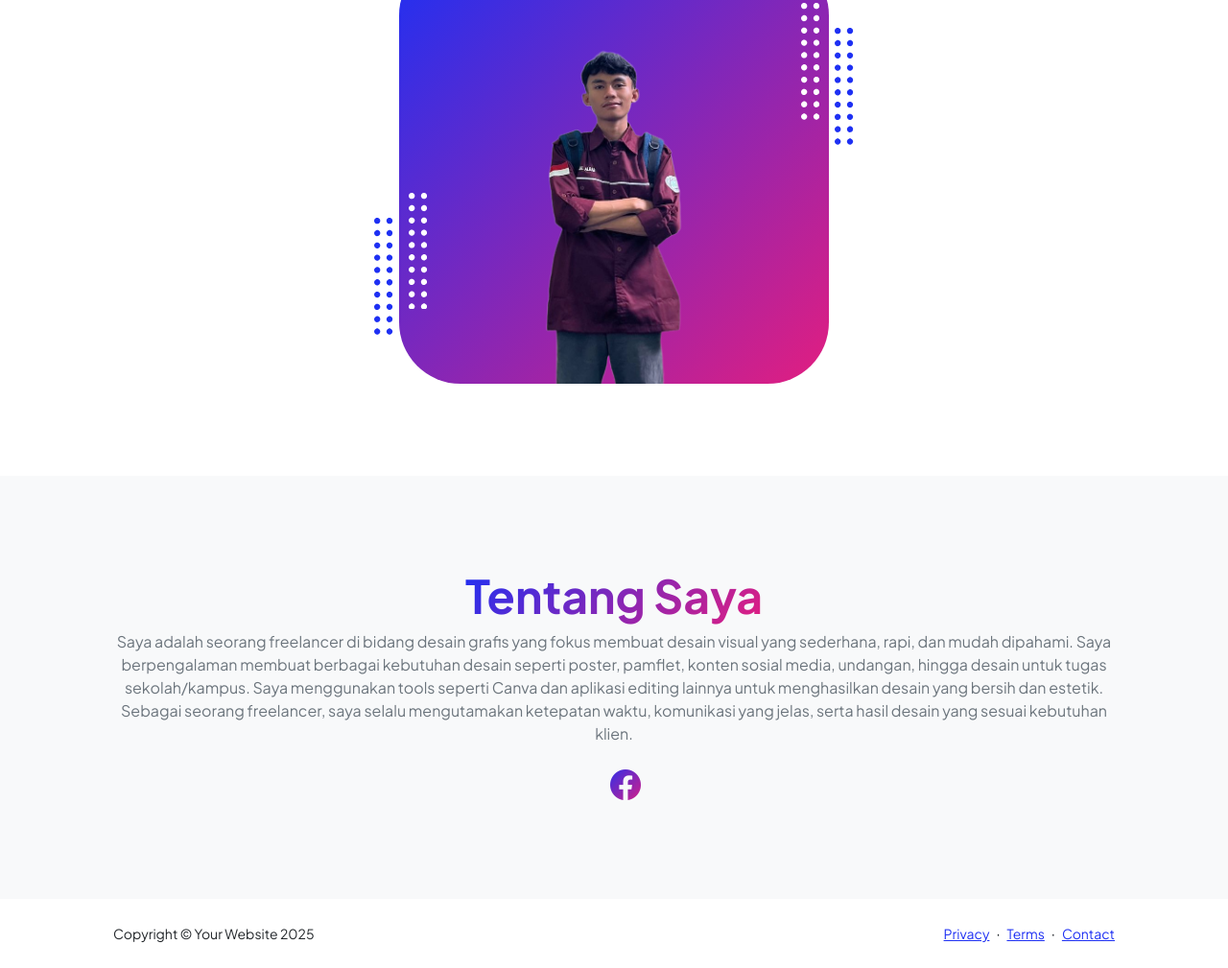
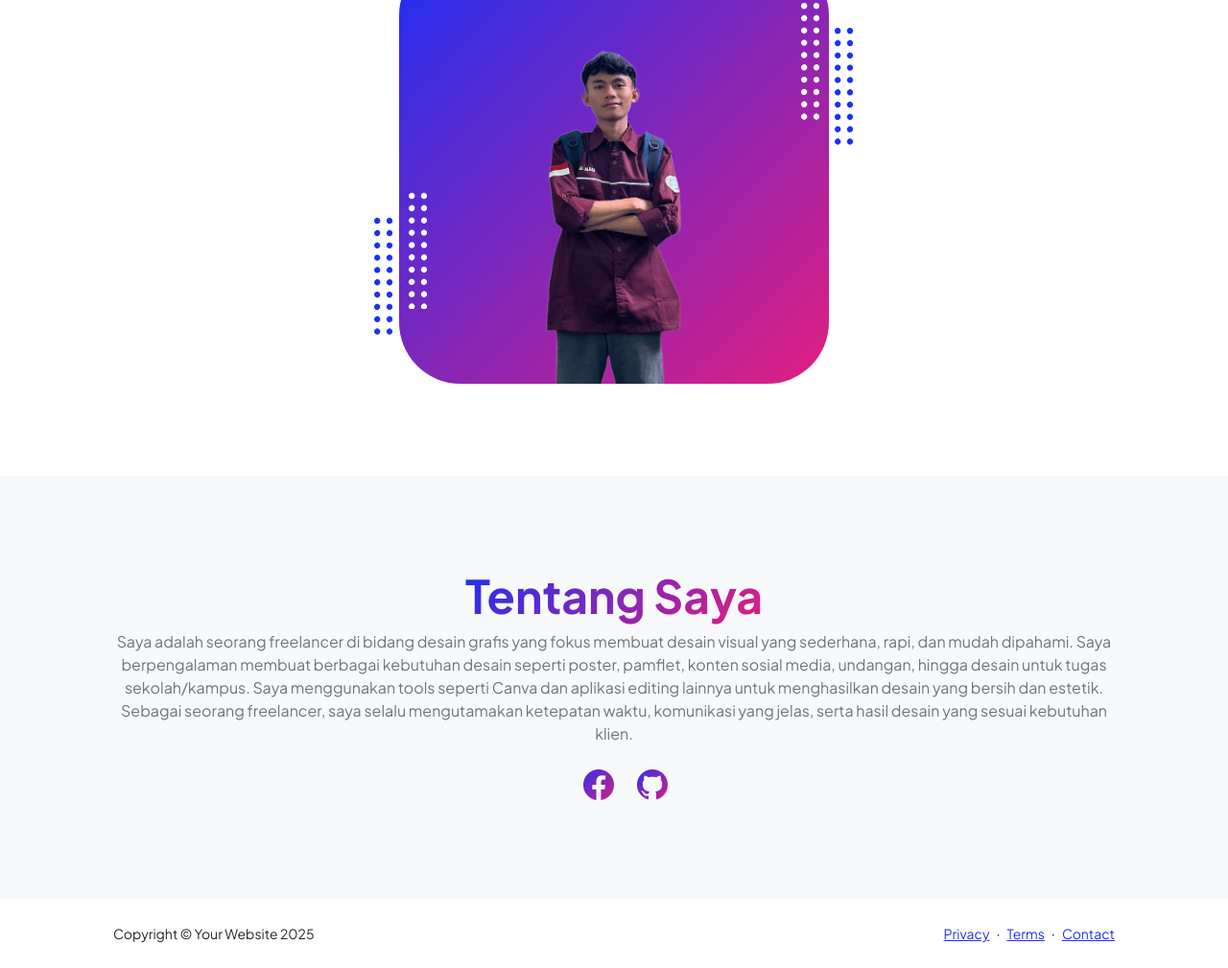
Before and after one commit to muhammadulul121205/Tugas-Ulul-Coding, a plain HTML site: page index.html in a window 1280 px wide. Shown: the part 646-1655 px from the top of the page at 96% size. Drawn offline with nearby package versions, Linux system fonts and the light colour scheme.

Commit message:
Update index.html

```diff
--- a/index.html
+++ b/index.html
@@ -186,6 +186,7 @@
                                 <div class="d-flex justify-content-center fs-2 gap-4">
                                     <a class="text-gradient" href="https://www.instagram.com/mhmmdululla?igsh=MTdrZjdvaWY3cDRsdA%3D%3D&utm_source=qr"><i class="bi bi-Instagram"></i></a>
                                     <a class="text-gradient" href="https://www.facebook.com/share/1Fi9aV8Mdw/?mibextid=wwXIfr"><i class="bi bi-facebook"></i></a>
+                                    <a class="text-gradient" href="https://muhammadulul121205.github.io/Tugas-Ulul-Coding/"><i class="bi bi-github"></i></a>
                                 </div>
                             </div>
                         </div>
```
